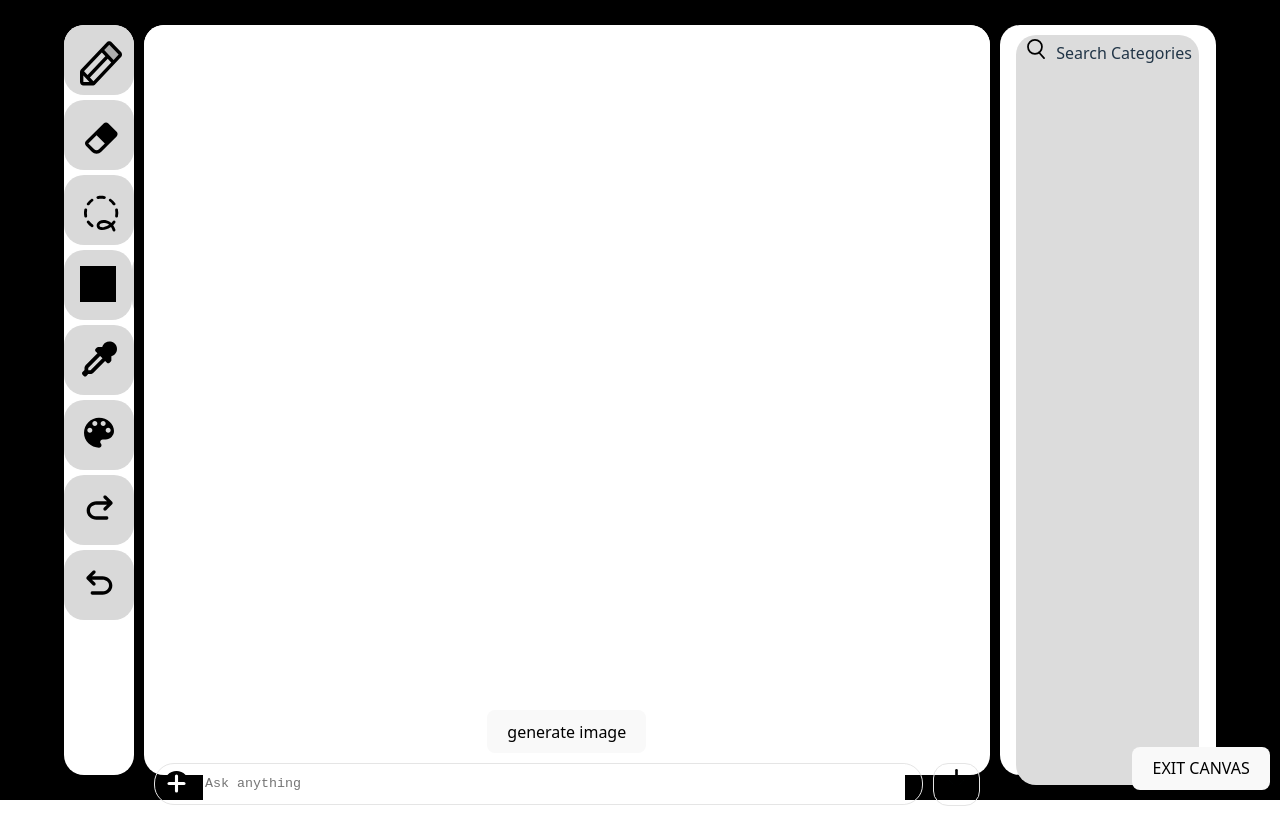
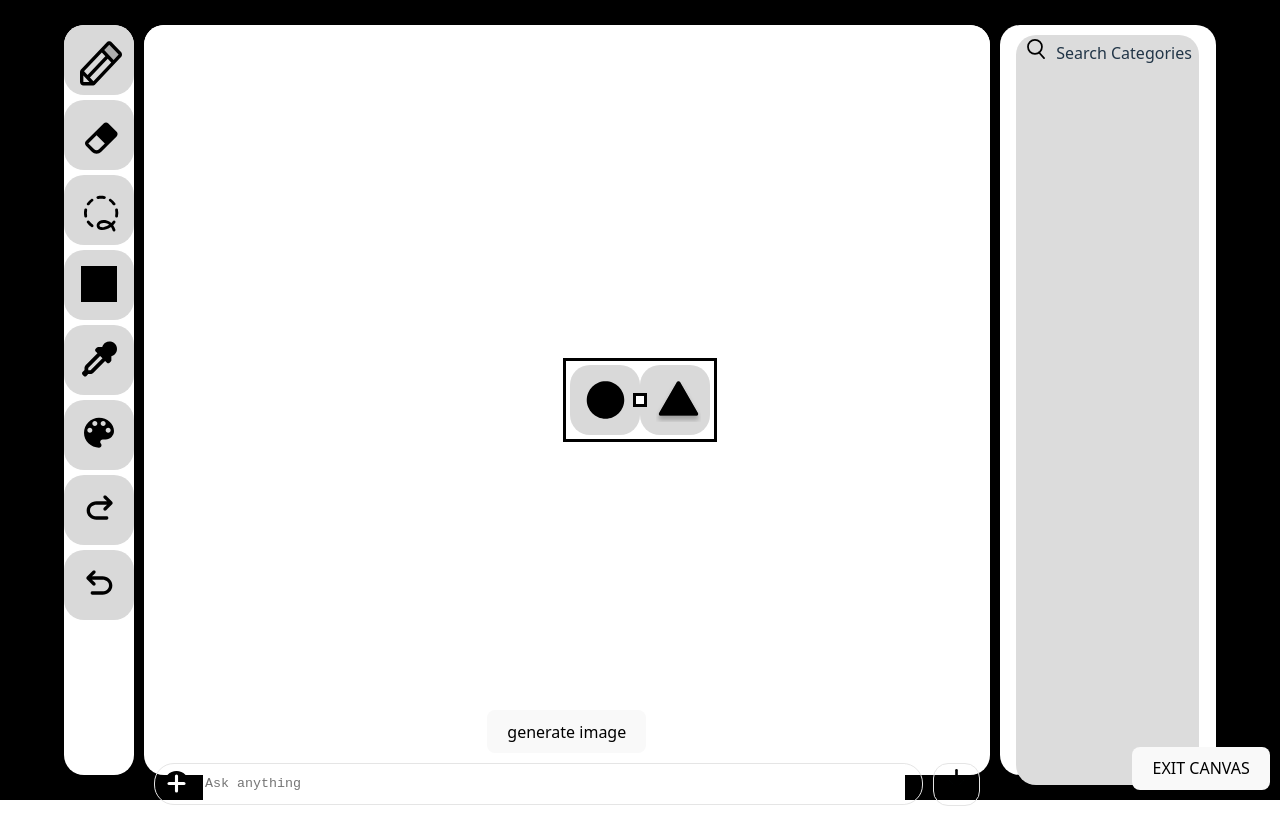
Before and after one commit to camblsoup/DRAW-E, a React (Vite) app: page / in a window 1280 px wide. Both pictures are taken after a click on the button "NEW CANVAS". Built offline with nearby package versions, Linux system fonts and the light colour scheme.

Commit message:
popover tools kind of working

```diff
--- a/src/App.tsx
+++ b/src/App.tsx
@@ -6,7 +6,7 @@ import RenderCanvas from './canvas-components/RenderCanvas.tsx';
 
 export default function App() {
   const [isCanvasOpen, setIsCanvasOpen] = useState(false); // state hook
-  const [selectedTool, setSelectedTool] = useState("brush"); // state hook
+  const [selectedTool, setSelectedTool] = useState("pencil"); // state hook
   return <>
     <div>
         <RenderCanvas
--- a/src/canvas-components/ExpandedTool.tsx
+++ b/src/canvas-components/ExpandedTool.tsx
@@ -8,6 +8,7 @@ interface Props{
 
 export default function ExpandedTool({setSelectedTool, subTypes}: Props){
 
+    console.log("subtypes== " + subTypes)
     return<>
             {subTypes.map((subTool)=> (<ToolBtn toolName={subTool} setSelectedTool={setSelectedTool} key={subTool} /> ))}
     </>
--- a/src/canvas-components/ToolBar.tsx
+++ b/src/canvas-components/ToolBar.tsx
@@ -13,7 +13,7 @@ interface Props{
 export default function ToolBar({selectedTool, setSelectedTool} : Props){
 
     const toolTypes = [
-        ['pencil',[]],
+        ['pencil',['brush','pen']],
         ['eraser',[]],
         ['laso',['circle-laso']],
         ['square',['circle','triangle']],
@@ -30,7 +30,7 @@ export default function ToolBar({selectedTool, setSelectedTool} : Props){
                     <>
                      <div className="tool-expand">
                         <ToolBtn toolName={selectedTool[0]} setSelectedTool={setSelectedTool} key={selectedTool[0]}/>
-                        <div className="hidden-tools">
+                        <div className="hidden-tools" id={`popover-${selectedTool[0]}`} popover="manual">
                             <ExpandedTool setSelectedTool={setSelectedTool} subTypes={selectedTool[1]}></ExpandedTool>
                         </div>
                     </div>
--- a/src/canvas-components/ToolBtn.tsx
+++ b/src/canvas-components/ToolBtn.tsx
@@ -1,8 +1,9 @@
 // js import() documentation: https://developer.mozilla.org/en-US/docs/Web/JavaScript/Reference/Operators/import
+//popover documentation: https://developer.mozilla.org/en-US/docs/Web/HTML/Global_attributes/popover
+// toggle popover html: https://developer.mozilla.org/en-US/docs/Web/API/HTMLElement/togglePopover
 import GetImg from "./GetImg";
 import ExpandedTool from "./ExpandedTool";
-
-
+import {useRef, useEffect, useState} from "react"
 interface Props {
     toolName: String;
     setSelectedTool: (tool: String) => String;
@@ -11,15 +12,25 @@ interface Props {
 export default function ToolBtn({ toolName, setSelectedTool }: Props) {
     const fileName =  toolName  + ".svg";
     const imgPath = "../assets/" + fileName;
+    const [isClicked,setIsClicked]=useState(false);
+    let btnRef= useRef<HTMLButtonElement | null>(null);
 
     console.log(toolName)
-    function handleClick() {
+    useEffect(() => {
+        const button = btnRef.current;
+        button?.classList.toggle(`popover-${toolName}`); //helpppp
+        console.log("current Ref:"+button);
+        setIsClicked(false);
+    }, [isClicked]);
+    function handleClick(e: MouseEvent | HTMLButtonElement) {
+        setIsClicked(true);
         setSelectedTool(toolName);
         console.log(toolName + " SET! ");
+
     }
 
     return <>
-        <button onClick={handleClick} className={`tool-btn ${toolName}`}>
+        <button popoverTarget={`popover-${toolName}`} ref={btnRef} onClick={(e)=>{ handleClick(e);}} className={`tool-btn ${toolName}`}>
             <GetImg altText={toolName} />
         </button>
     </>
--- a/src/canvas-components/Tools.css
+++ b/src/canvas-components/Tools.css
@@ -45,4 +45,14 @@
     max-height: 70px;
     flex-direction: row;
     display: flex;
+    z-index: 1;
+    display: flex;
+    overflow: hidden;
 }
+
+.hidden-tools :active{
+    width: flex;
+    flex-direction: row;
+    display:flex;
+    overflow: visible;
+}
```
